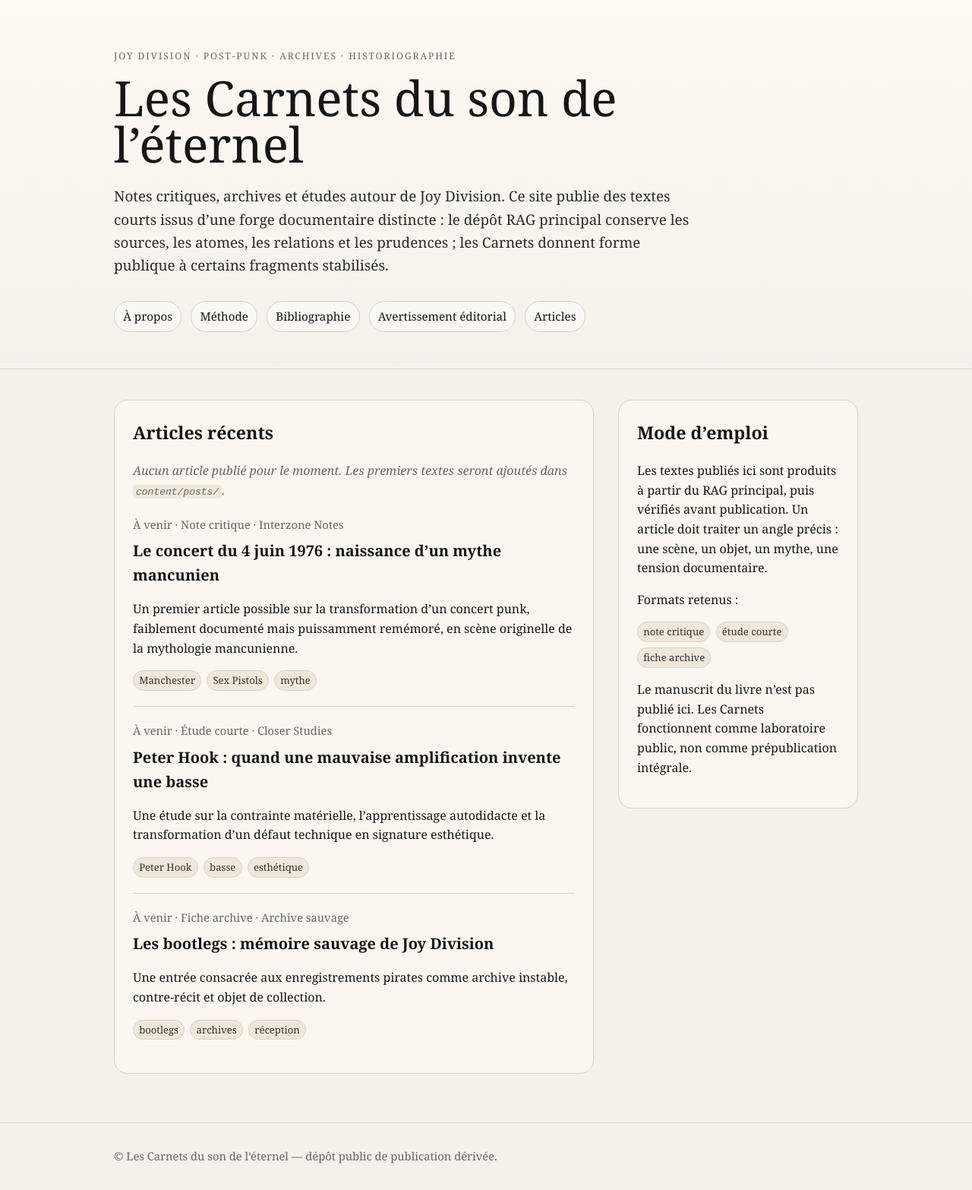
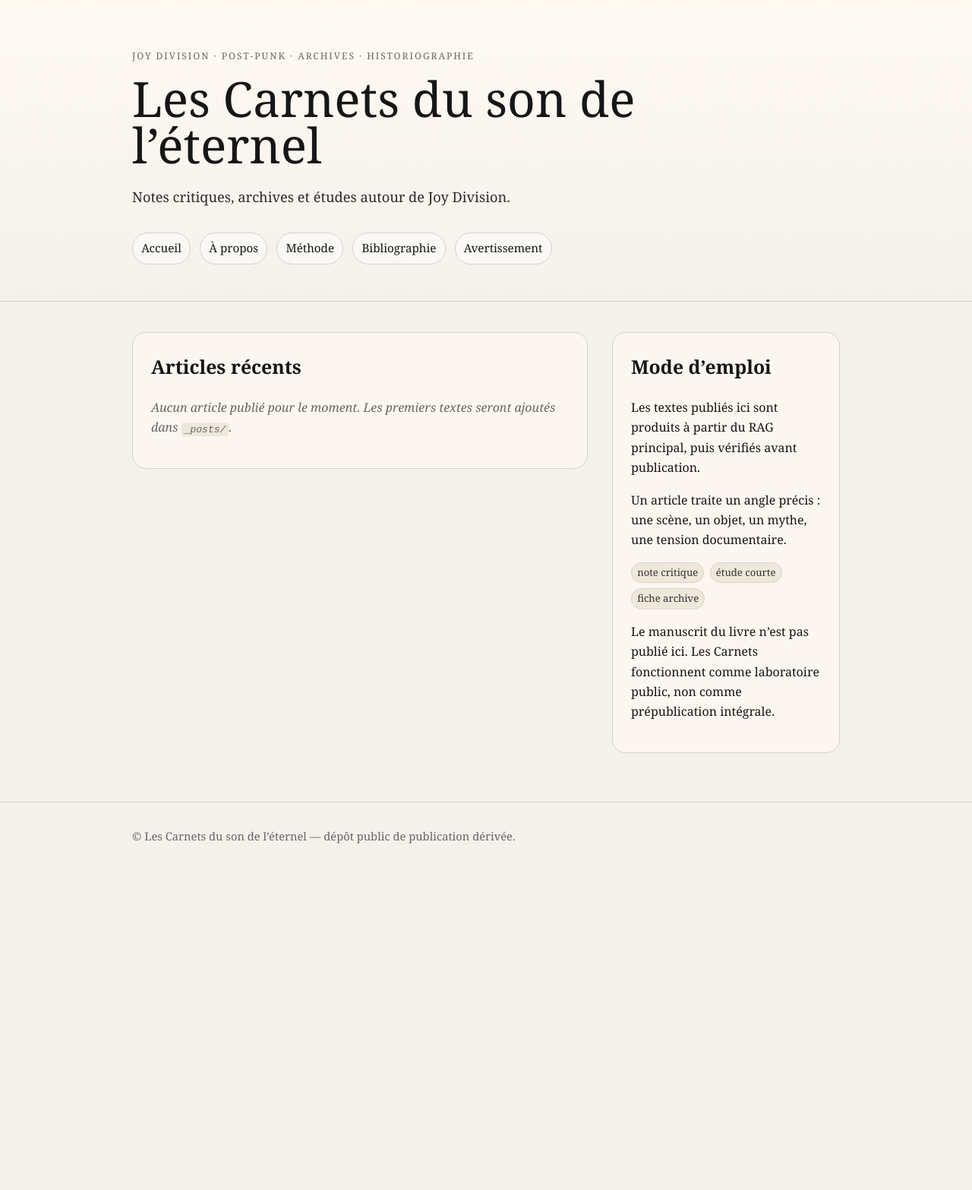
Before and after one commit to AdminQuest/joy-division-carnets, a Jekyll site: the page built from index.html, in a window 1280 px wide. Shown: the whole page at 76% size. Built offline with Jekyll 4.4.1, drawn with Linux system fonts in a browser that asks for light colours; after the commit the page ends 1144 px from its top, so only the background shows below that.

Commit message:
Transforme index.html en index Jekyll listant les articles

```diff
--- a/index.html
+++ b/index.html
@@ -1,171 +1,35 @@
-<!doctype html>
-<html lang="fr">
-<head>
-  <meta charset="utf-8">
-  <meta name="viewport" content="width=device-width, initial-scale=1">
-  <title>Les Carnets du son de l’éternel</title>
-  <meta name="description" content="Notes critiques, archives et études autour de Joy Division.">
-  <style>
-    :root {
-      --bg: #f4f1eb;
-      --ink: #161616;
-      --muted: #666;
-      --line: #d8d1c6;
-      --accent: #1f1f1f;
-      --card: #fffaf2;
-    }
-    * { box-sizing: border-box; }
-    body {
-      margin: 0;
-      font-family: Georgia, "Times New Roman", serif;
-      background: var(--bg);
-      color: var(--ink);
-      line-height: 1.6;
-    }
-    header {
-      border-bottom: 1px solid var(--line);
-      padding: 4rem 1.5rem 3rem;
-      background: linear-gradient(180deg, #fffaf2 0%, var(--bg) 100%);
-    }
-    .wrap { max-width: 980px; margin: 0 auto; }
-    .kicker {
-      text-transform: uppercase;
-      letter-spacing: .16em;
-      font-size: .76rem;
-      color: var(--muted);
-      margin-bottom: 1rem;
-    }
-    h1 {
-      font-size: clamp(2.2rem, 5vw, 4.7rem);
-      line-height: .95;
-      margin: 0 0 1.4rem;
-      font-weight: 500;
-      max-width: 860px;
-    }
-    .intro {
-      max-width: 760px;
-      font-size: 1.18rem;
-      color: #2b2b2b;
-    }
-    nav {
-      margin-top: 2rem;
-      display: flex;
-      gap: .75rem;
-      flex-wrap: wrap;
-    }
-    nav a {
-      color: var(--ink);
-      text-decoration: none;
-      border: 1px solid var(--line);
-      padding: .45rem .7rem;
-      border-radius: 999px;
-      background: rgba(255,255,255,.45);
-      font-size: .95rem;
-    }
-    main { padding: 2.5rem 1.5rem 4rem; }
-    .grid {
-      display: grid;
-      grid-template-columns: minmax(0, 2fr) minmax(260px, 1fr);
-      gap: 2rem;
-      align-items: start;
-    }
-    @media (max-width: 820px) { .grid { grid-template-columns: 1fr; } }
-    section, aside {
-      background: rgba(255,250,242,.68);
-      border: 1px solid var(--line);
-      border-radius: 18px;
-      padding: 1.5rem;
-    }
-    h2 { margin-top: 0; font-size: 1.45rem; }
-    article {
-      padding: 1.25rem 0;
-      border-top: 1px solid var(--line);
-    }
-    article:first-of-type { border-top: 0; padding-top: .25rem; }
-    article h3 {
-      margin: 0 0 .35rem;
-      font-size: 1.25rem;
-    }
-    article h3 a {
-      color: var(--ink);
-      text-decoration: none;
-    }
-    article h3 a:hover { text-decoration: underline; }
-    .meta {
-      color: var(--muted);
-      font-size: .92rem;
-      margin-bottom: .45rem;
-    }
-    .taglist { display: flex; flex-wrap: wrap; gap: .45rem; margin-top: .7rem; }
-    .tag {
-      font-size: .82rem;
-      color: #333;
-      background: #efe7da;
-      border: 1px solid var(--line);
-      padding: .12rem .45rem;
-      border-radius: 999px;
-    }
-    .empty {
-      color: var(--muted);
-      font-style: italic;
-    }
-    footer {
-      border-top: 1px solid var(--line);
-      padding: 2rem 1.5rem;
-      color: var(--muted);
-      font-size: .92rem;
-    }
-    code { background: #efe7da; padding: .1rem .25rem; border-radius: 4px; }
-  </style>
-</head>
-<body>
-  <header>
-    <div class="wrap">
-      <div class="kicker">Joy Division · post-punk · archives · historiographie</div>
-      <h1>Les Carnets du son de l’éternel</h1>
-      <p class="intro">Notes critiques, archives et études autour de Joy Division. Ce site publie des textes courts issus d’une forge documentaire distincte : le dépôt RAG principal conserve les sources, les atomes, les relations et les prudences ; les Carnets donnent forme publique à certains fragments stabilisés.</p>
-      <nav>
-        <a href="content/pages/a-propos.md">À propos</a>
-        <a href="content/pages/methode.md">Méthode</a>
-        <a href="content/pages/bibliographie.md">Bibliographie</a>
-        <a href="content/pages/avertissement-editorial.md">Avertissement éditorial</a>
-        <a href="content/posts/">Articles</a>
-      </nav>
+---
+layout: default
+title: Accueil
+description: "Index des articles des Carnets du son de l’éternel."
+---
+
+<div class="blog-grid">
+  <section class="panel" aria-labelledby="articles-recents">
+    <h2 id="articles-recents">Articles récents</h2>
+
+    {% if site.posts.size > 0 %}
+      {% for post in site.posts %}
+        <article class="post-card">
+          <p class="meta">{{ post.date | date: "%d/%m/%Y" }}{% if post.format %} · {{ post.format }}{% endif %}{% if post.series %} · {{ post.series }}{% endif %}</p>
+          <h3><a href="{{ post.url | relative_url }}">{{ post.title }}</a></h3>
+          {% if post.description %}<p>{{ post.description }}</p>{% endif %}
+          {% if post.tags %}
+            <div class="taglist">
+              {% for tag in post.tags %}<span class="tag">{{ tag }}</span>{% endfor %}
             </div>
-  </header>
-
-  <main>
-    <div class="wrap grid">
-      <section aria-labelledby="articles-recents">
-        <h2 id="articles-recents">Articles récents</h2>
-        <p class="empty">Aucun article publié pour le moment. Les premiers textes seront ajoutés dans <code>content/posts/</code>.</p>
-
-        <article>
-          <div class="meta">À venir · Note critique · Interzone Notes</div>
-          <h3><a href="#">Le concert du 4 juin 1976 : naissance d’un mythe mancunien</a></h3>
-          <p>Un premier article possible sur la transformation d’un concert punk, faiblement documenté mais puissamment remémoré, en scène originelle de la mythologie mancunienne.</p>
-          <div class="taglist"><span class="tag">Manchester</span><span class="tag">Sex Pistols</span><span class="tag">mythe</span></div>
+          {% endif %}
         </article>
-
-        <article>
-          <div class="meta">À venir · Étude courte · Closer Studies</div>
-          <h3><a href="#">Peter Hook : quand une mauvaise amplification invente une basse</a></h3>
-          <p>Une étude sur la contrainte matérielle, l’apprentissage autodidacte et la transformation d’un défaut technique en signature esthétique.</p>
-          <div class="taglist"><span class="tag">Peter Hook</span><span class="tag">basse</span><span class="tag">esthétique</span></div>
-        </article>
-
-        <article>
-          <div class="meta">À venir · Fiche archive · Archive sauvage</div>
-          <h3><a href="#">Les bootlegs : mémoire sauvage de Joy Division</a></h3>
-          <p>Une entrée consacrée aux enregistrements pirates comme archive instable, contre-récit et objet de collection.</p>
-          <div class="taglist"><span class="tag">bootlegs</span><span class="tag">archives</span><span class="tag">réception</span></div>
-        </article>
+      {% endfor %}
+    {% else %}
+      <p class="empty">Aucun article publié pour le moment. Les premiers textes seront ajoutés dans <code>_posts/</code>.</p>
+    {% endif %}
   </section>
 
-      <aside aria-labelledby="mode-emploi">
+  <aside class="sidebar" aria-labelledby="mode-emploi">
     <h2 id="mode-emploi">Mode d’emploi</h2>
-        <p>Les textes publiés ici sont produits à partir du RAG principal, puis vérifiés avant publication. Un article doit traiter un angle précis : une scène, un objet, un mythe, une tension documentaire.</p>
-        <p>Formats retenus :</p>
+    <p>Les textes publiés ici sont produits à partir du RAG principal, puis vérifiés avant publication.</p>
+    <p>Un article traite un angle précis : une scène, un objet, un mythe, une tension documentaire.</p>
     <div class="taglist">
       <span class="tag">note critique</span>
       <span class="tag">étude courte</span>
@@ -174,10 +38,3 @@
     <p>Le manuscrit du livre n’est pas publié ici. Les Carnets fonctionnent comme laboratoire public, non comme prépublication intégrale.</p>
   </aside>
 </div>
-  </main>
-
-  <footer>
-    <div class="wrap">© Les Carnets du son de l’éternel — dépôt public de publication dérivée.</div>
-  </footer>
-</body>
-</html>
```
Lines whose indentation alone changed are shown as unchanged.
